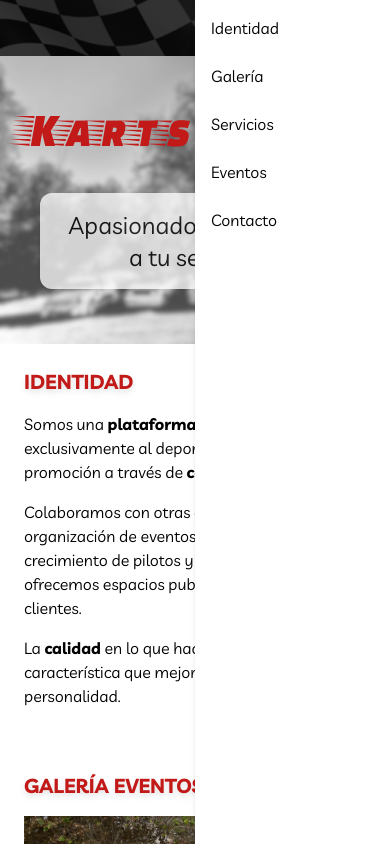
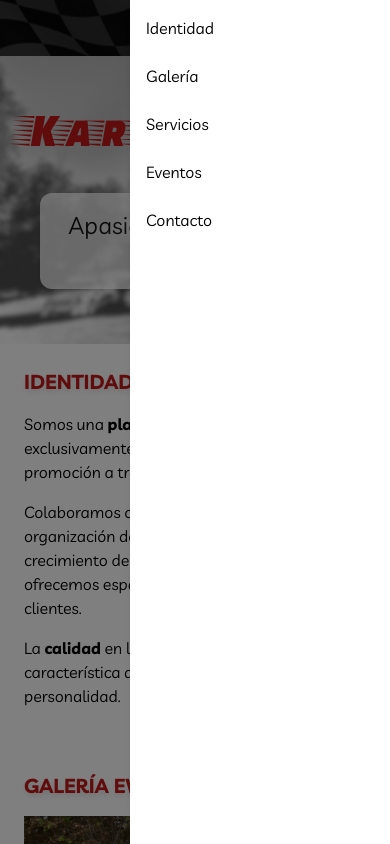
Before and after one commit to francescarpi/karts_and_cars, a Vue app: page / in a window 390 px wide. Both pictures are taken after a click on the element 28 px from the left and 26 px from the top of the page. Shown: the top 844 px of the page. Built offline with nearby package versions, Linux system fonts and the light colour scheme; some icons are missing.

Commit message:
feat: improve mobile menu

```diff
--- a/src/components/GoUp.vue
+++ b/src/components/GoUp.vue
@@ -20,7 +20,7 @@ onMounted(() => {
 
 <template>
   <arrow-up-circle-icon
-    class="fixed z-20 w-16 bottom-2 right-2 cursor-pointer text-primary"
+    class="fixed z-20 w-16 bottom-14 right-2 cursor-pointer text-primary"
     @click="handlerGoUp"
     v-if="showIcon"
   />
--- a/src/components/MainMenu/MainMenu.vue
+++ b/src/components/MainMenu/MainMenu.vue
@@ -62,7 +62,12 @@ const gotoSection = (item: IMenuItem): void => {
     </div>
   </div>
   <div
-    class="block md:hidden fixed right-0 top-0 bottom-0 bg-white p-4 z-10 shadow-md w-1/2"
+    class="block md:hidden bg-black fixed inset-0 z-10 opacity-50"
+    v-if="mobileOpened"
+    @click="handlerToggle"
+  ></div>
+  <div
+    class="block md:hidden fixed right-0 top-0 bottom-0 bg-white p-4 z-20 shadow-md w-2/3"
     v-if="mobileOpened"
   >
     <MenuItems :options="options" :vertical="true" @click="gotoSection" />
```
